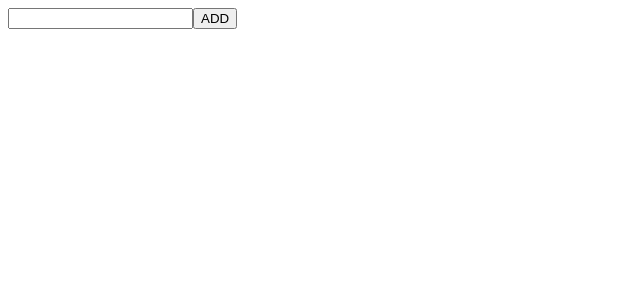
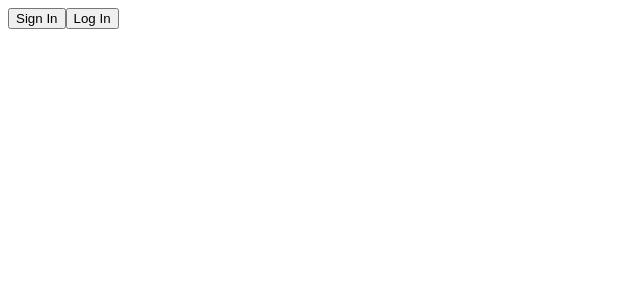
Before and after one commit to SANKALP1011/BookingSystem, a React (Create React App) app in the folder frontend/: page / in a window 1280 px wide. Shown: the top 300 px of the page, without its empty margins (0-640 px from the left). Built offline with nearby package versions, Linux system fonts and the light colour scheme.

Commit message:
Started working again...

```diff
--- a/frontend/src/App.jsx
+++ b/frontend/src/App.jsx
@@ -11,14 +11,14 @@ function App() {
   initializeApp(firebaseConfig);
   return <>
 
-  <Main />
-    {/* <Router>
+
+    <Router>
       <Routes>
         <Route exact path="/" element={<Home />}/>
         <Route exact path="/LogIn" element={<LogIn />} />
         <Route exact path="/SignIn" element={<SignIn />} />
       </Routes>
-    </Router> */}
+    </Router>
 
   </>
 }
```
